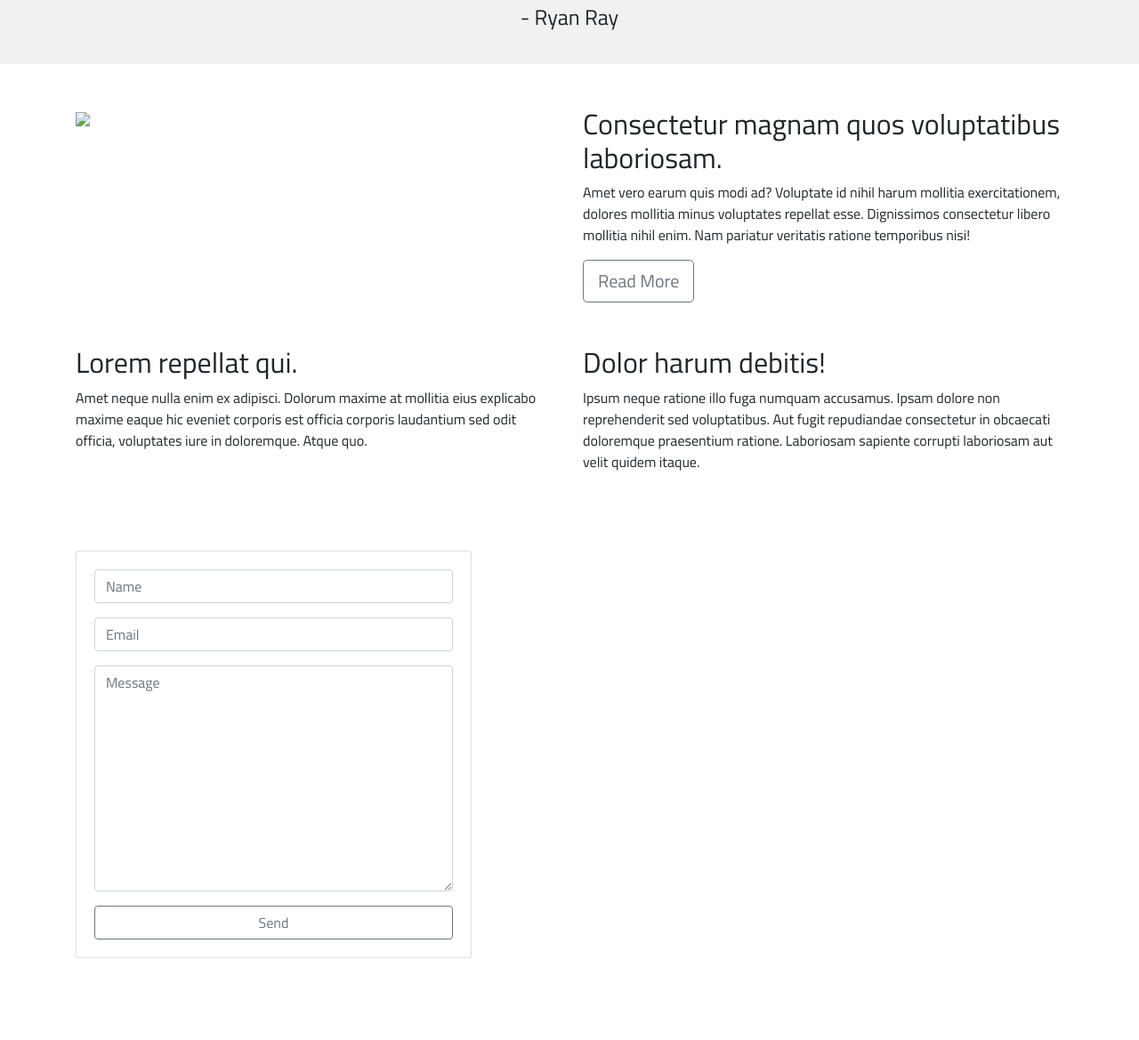
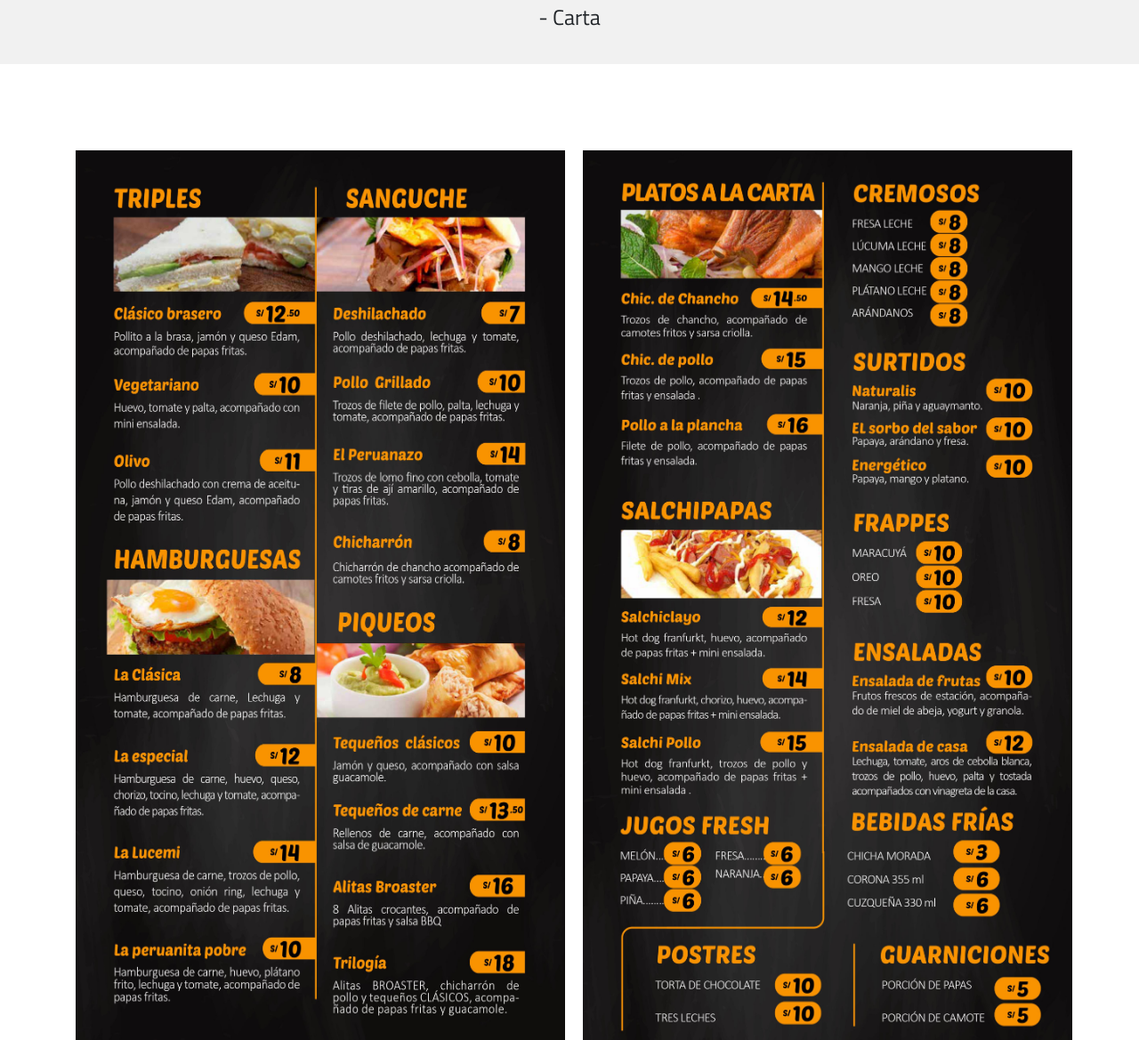
Before and after one commit to JorgeP2712/Carta-Lucemi, a plain HTML site: page index.html in a window 1280 px wide. Shown: the part 1449-2618 px from the top of the page at 89% size. Before the commit the page ends 2526 px from the top, so only its background shows below. Drawn offline with nearby package versions, Linux system fonts and the light colour scheme; a script that the page names is missing.

Commit message:
Update index.html

```diff
--- a/index.html
+++ b/index.html
@@ -56,7 +56,7 @@
           <p class="h2 mb-2">
             <img src="img/prueba.jpg">
           </p>
-          <p class="h4">- Ryan Ray</p>
+          <p class="h4">- Carta</p>
         </div>
       </section>
 
@@ -65,16 +65,10 @@
           <div class="row mt-5">
             <div class="col-md-6">
               <div class="info-left">
-                <img src="img/image2.png" style="width: 100%">
+
               </div>
             </div>
-            <div class="col-md-6 my-auto">
-              <div class="info-right">
-                <h2>Consectetur magnam quos voluptatibus laboriosam.</h2>
-                <p>Amet vero earum quis modi ad? Voluptate id nihil harum mollitia exercitationem, dolores mollitia minus voluptates repellat esse. Dignissimos consectetur libero mollitia nihil enim. Nam pariatur veritatis ratione temporibus nisi!</p>
-                <a href="#" class="btn btn-outline-secondary btn-lg">Read More</a>
-              </div>
-            </div>
+
           </div>
         </div>
       </section>
@@ -83,13 +77,12 @@
         <div class="container">
           <div class="row my-5">
             <div class="col-md-6">
-              <h2>Lorem repellat qui.</h2>
-              <p>Amet neque nulla enim ex adipisci. Dolorum maxime at mollitia eius explicabo maxime eaque hic eveniet corporis est officia corporis laudantium sed odit officia, voluptates iure in doloremque. Atque quo.</p>
-            </div>
+                <img src="img/0002.jpg" width="550" height="1000">
+              </div>
+             <br>
             <div class="col-md-6">
-              <h2>Dolor harum debitis!</h2>
-              <p>Ipsum neque ratione illo fuga numquam accusamus. Ipsam dolore non reprehenderit sed voluptatibus. Aut fugit repudiandae consectetur in obcaecati doloremque praesentium ratione. Laboriosam sapiente corrupti laboriosam aut velit quidem itaque.</p>
-            </div>
+                <img src="img/0003.jpg" width="550" height="1000">
+              </div>
           </div>
         </div>
       </section>
@@ -101,17 +94,12 @@
               <form class="card mt-4">
                 <div class="card-body">
                   <div class="form-group">
-                    <input type="text" class="form-control" placeholder="Name">
+                    Delivery: 976 972925
                   </div>
                   <div class="form-group">
-                    <input type="text" class="form-control" placeholder="Email">
+                    Siguenos en Facebook como:  @LucemiFastFood
                   </div>
-                  <div class="form-group">
-                    <textarea cols="30" rows="10" placeholder="Message" class="form-control"></textarea>
-                  </div>
-                  <button class="btn btn-outline-secondary btn-block">
-                    Send
-                  </button>
+
                 </div>
               </form>
             </div>
```
